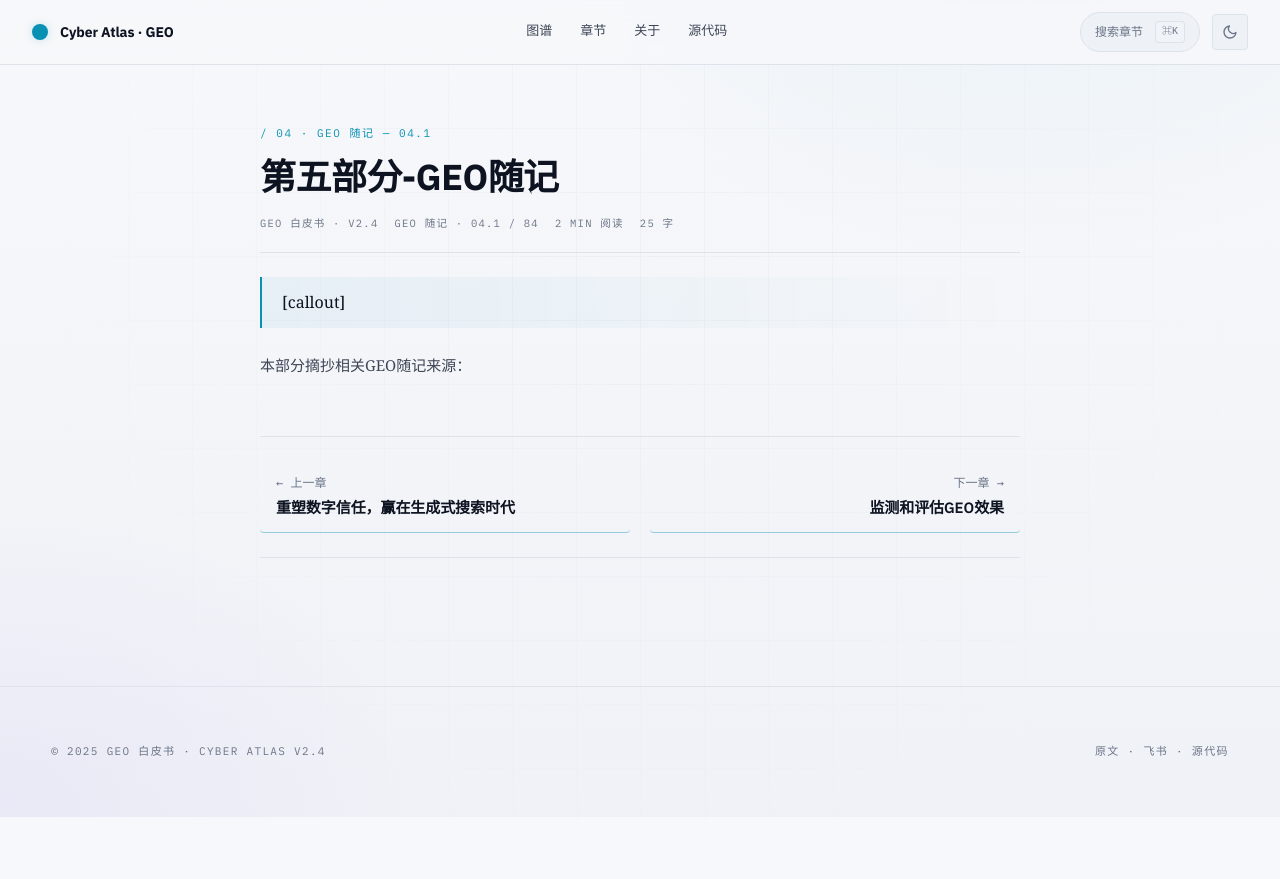
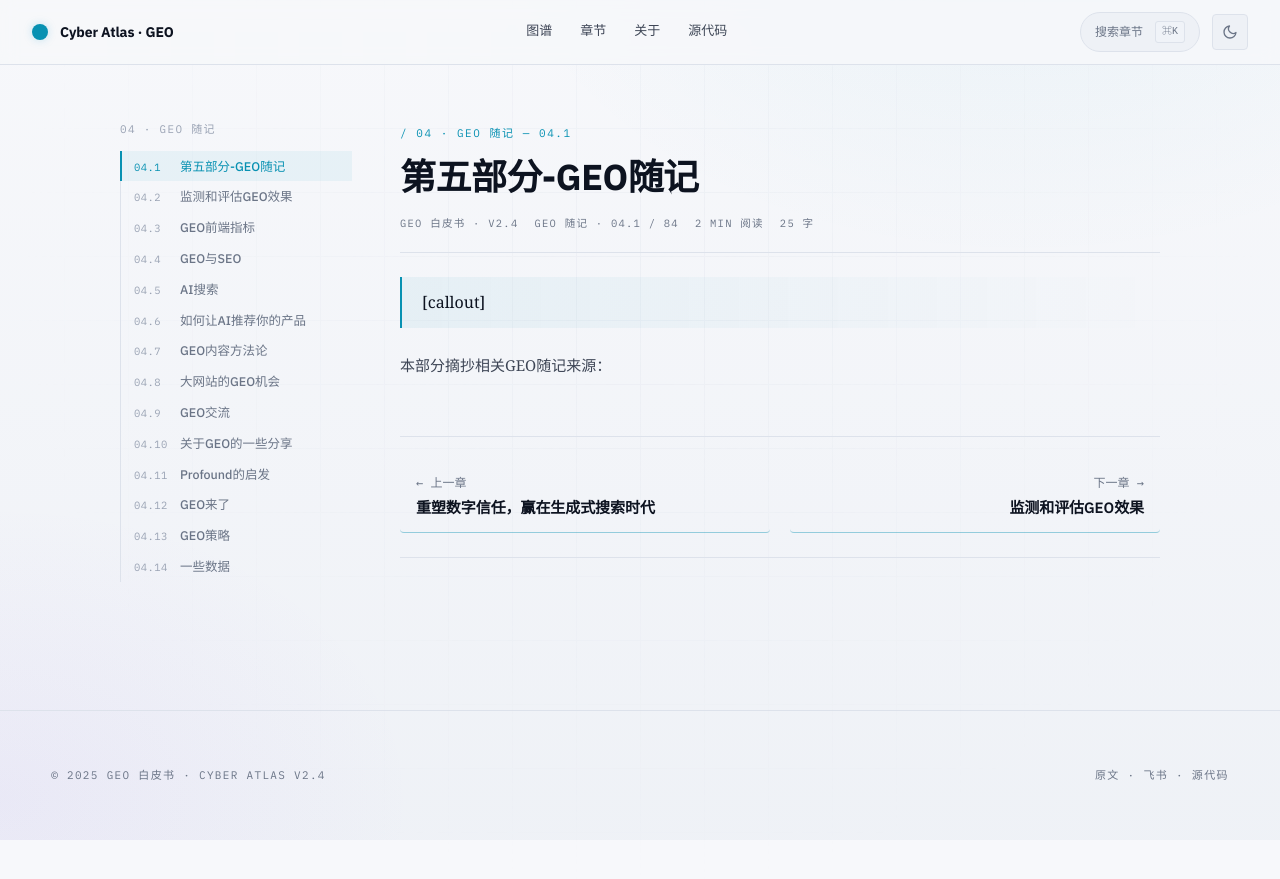
Before and after one commit to joeeeeey/geo-whitepaper, a Jekyll site: the page built from docs/pages/029-第五部分-GEO随记.md, in a window 1280 px wide. Shown: the top 879 px of the page. Built offline with Jekyll 4.4.1, drawn with Linux system fonts in a browser that asks for light colours.

Commit message:
Article sidebar: section chapter nav + nested H2 outline
The old sidebar showed only the current article's H2 outline — useless on the
many Q&A and paper-summary chapters that don't have H2 headings, and it didn't
help you jump to other chapters in the same section without going through the
section landing page first.

New sidebar:
- Header is "{section_id} · {section_name}" linking to the section landing.
- Below it: every chapter in the current section, rendered with its ord
  (e.g. 02.5) + title. The active chapter is highlighted with the cyan rail
  and a light tinted background.
- Under the active chapter only, the article's H2 outline is nested with
  scrollspy and click-to-jump (replacing what used to be a standalone list).
- Long titles clamp to 3 lines with ellipsis and a title="" tooltip on hover.

Layout adjustments:
- Sidebar width 200→240px to give the chapter labels breathing room.
- Article max-width 1128→1180px so the body keeps its 760px reading width.
- On mount, the active chapter is scrolled into view inside the sidebar.

Verified with playwright on local server at 1440x900 for three articles
(with H2s, without H2s, long-title section): outline_present=True, chap_count
matches section size, active chapter highlighted, body=760px.

Co-Authored-By: Claude Opus 4.7 (1M context) <noreply@anthropic.com>

```diff
--- a/docs/_layouts/article.html
+++ b/docs/_layouts/article.html
@@ -12,9 +12,25 @@
 {%- include nav.html -%}
 
 <main id="main" class="article">
-  <aside class="outline" aria-label="文章大纲">
-    <div class="head">本页大纲</div>
-    <ol></ol>
+  <aside class="outline" aria-label="章节导航">
+    <div class="head">
+      <a href="{{ '/sections/' | append: page.section_slug | append: '/' | relative_url }}">{{ page.section_id }} · {{ page.section_name }}</a>
+    </div>
+    <ol class="chapter-nav">
+      {%- for p in site.data.structure.pages -%}
+        {%- if p.section_id == page.section_id -%}
+        <li class="chap{% if p.url == page.url %} active{% endif %}">
+          <a href="{{ p.url | relative_url }}" title="{{ p.title }}">
+            <span class="ord">{{ p.ord }}</span>
+            <span class="t">{{ p.title }}</span>
+          </a>
+          {%- if p.url == page.url -%}
+          <ol class="h2-list" data-h2></ol>
+          {%- endif -%}
+        </li>
+        {%- endif -%}
+      {%- endfor -%}
+    </ol>
   </aside>
 
   <article class="body">
--- a/docs/assets/css/styles.css
+++ b/docs/assets/css/styles.css
@@ -345,26 +345,45 @@ section.block:first-of-type { margin-top: 0; }
   box-shadow: 0 0 12px var(--accent-glow);
 }
 .article {
-  max-width: 1128px; margin: 0 auto;
+  max-width: 1180px; margin: 0 auto;
   padding: var(--s-9) clamp(20px, 4vw, 56px) var(--s-12);
-  display: grid; grid-template-columns: 200px minmax(0, 760px);
+  display: grid; grid-template-columns: 240px minmax(0, 760px);
   justify-content: center;
-  gap: var(--s-9); align-items: start;
+  gap: var(--s-8); align-items: start;
 }
 .article--no-outline { grid-template-columns: minmax(0, 760px); }
-.outline { position: sticky; top: 96px; font-family: var(--font-mono); font-size: 12px; max-height: calc(100vh - 120px); overflow-y: auto; }
+.outline { position: sticky; top: 96px; font-family: var(--font-mono); max-height: calc(100vh - 120px); overflow-y: auto; padding-right: var(--s-2); }
+.outline::-webkit-scrollbar { width: 6px; }
+.outline::-webkit-scrollbar-thumb { background: var(--line-2); border-radius: 3px; }
 .outline .head { color: var(--text-faint); text-transform: uppercase; letter-spacing: .12em; margin-bottom: var(--s-3); font-size: 11px; }
-.outline ol { list-style: none; padding: 0; margin: 0; border-left: 1px solid var(--line); }
-.outline li {
-  padding: 8px var(--s-3); border-left: 2px solid transparent; margin-left: -1px;
-  cursor: pointer; color: var(--text-muted);
-  display: flex; justify-content: space-between; gap: var(--s-3);
-  line-height: 1.4;
+.outline .head a { color: inherit; border-bottom: none; }
+.outline .head a:hover { color: var(--accent); }
+.outline .chapter-nav { list-style: none; padding: 0; margin: 0; border-left: 1px solid var(--line); }
+.outline .chap { margin: 0; padding: 0; }
+.outline .chap > a {
+  display: grid; grid-template-columns: 38px 1fr; gap: var(--s-2);
+  padding: 6px var(--s-3); color: var(--text-muted);
+  border-left: 2px solid transparent; margin-left: -1px;
+  align-items: baseline; text-decoration: none;
+  transition: color 160ms, border-color 160ms, background 160ms;
 }
-.outline li:hover { color: var(--text-primary); }
-.outline li.active { color: var(--accent); border-left-color: var(--accent); }
-.outline li .min { font-size: 10px; color: var(--text-faint); flex: 0 0 auto; white-space: nowrap; }
-.outline li > span:first-child { flex: 1; min-width: 0; word-break: break-word; }
+.outline .chap > a:hover { color: var(--text-primary); background: color-mix(in oklab, var(--accent) 5%, transparent); }
+.outline .chap.active > a { color: var(--accent); border-left-color: var(--accent); background: color-mix(in oklab, var(--accent) 6%, transparent); }
+.outline .chap .ord { color: var(--text-faint); font-size: 10.5px; letter-spacing: .04em; }
+.outline .chap.active .ord { color: var(--accent); }
+.outline .chap .t {
+  font-family: var(--font-sans); font-size: 12.5px; line-height: 1.45; font-weight: 500;
+  display: -webkit-box; -webkit-line-clamp: 3; line-clamp: 3; -webkit-box-orient: vertical;
+  overflow: hidden; word-break: break-word;
+}
+.outline .h2-list { list-style: none; padding: 0; margin: 4px 0 var(--s-3); border-left: 1px solid var(--line); margin-left: 28px; }
+.outline .h2-list li {
+  padding: 4px 10px; font-size: 11.5px; color: var(--text-muted); cursor: pointer;
+  border-left: 2px solid transparent; margin-left: -1px; line-height: 1.4;
+  transition: color 160ms, border-color 160ms;
+}
+.outline .h2-list li:hover { color: var(--text-primary); }
+.outline .h2-list li.active { color: var(--accent); border-left-color: var(--accent); }
 
 .body { min-width: 0; width: 100%; }
 .body .kicker { font-family: var(--font-mono); font-size: 11px; color: var(--accent); letter-spacing: .14em; text-transform: uppercase; display: inline-block; transition: opacity 160ms; border-bottom: none; }
--- a/docs/assets/js/app.js
+++ b/docs/assets/js/app.js
@@ -183,33 +183,35 @@
     window.addEventListener("resize", update);
   }
 
-  /* -------- Outline scrollspy -------- */
+  /* -------- Outline: section chapter nav + active chapter H2 scrollspy -------- */
   function mountOutline() {
-    const list = $(".outline ol");
-    if (!list) return;
-    // Auto-id any h2 that lacks one
+    const outline = $(".outline");
+    if (!outline) return;
+    // Ensure the active chapter row is in view inside the sidebar on load.
+    const activeChap = outline.querySelector(".chap.active");
+    if (activeChap) {
+      const wrap = outline;
+      const r = activeChap.getBoundingClientRect();
+      const wr = wrap.getBoundingClientRect();
+      if (r.top < wr.top || r.bottom > wr.bottom) {
+        wrap.scrollTop = activeChap.offsetTop - 80;
+      }
+    }
+    // Populate the active chapter's H2 sub-list.
+    const subList = outline.querySelector("[data-h2]");
+    if (!subList) return;
     $$(".body h2").forEach((h, i) => {
       if (!h.id) h.id = "h-" + (i + 1);
     });
     const heads = $$(".body h2[id]");
     if (!heads.length) {
-      const outline = $(".outline");
-      if (outline) outline.remove();
-      $(".article")?.classList.add("article--no-outline");
+      subList.remove();
       return;
     }
-    list.innerHTML = heads
-      .map(
-        (h, i) => `
-        <li data-id="${h.id}">
-          <span><span style="color:var(--text-faint);margin-right:8px;">${String(
-            i + 1
-          ).padStart(2, "0")}</span>${h.textContent}</span>
-          <span class="min">${h.dataset.min || ""}</span>
-        </li>`
-      )
+    subList.innerHTML = heads
+      .map((h) => `<li data-id="${h.id}">${h.textContent}</li>`)
       .join("");
-    list.addEventListener("click", (e) => {
+    subList.addEventListener("click", (e) => {
       const li = e.target.closest("li");
       if (!li) return;
       document.getElementById(li.dataset.id)?.scrollIntoView({
@@ -221,7 +223,7 @@
       (entries) => {
         entries.forEach((en) => {
           if (en.isIntersecting) {
-            list.querySelectorAll("li").forEach((li) =>
+            subList.querySelectorAll("li").forEach((li) =>
               li.classList.toggle("active", li.dataset.id === en.target.id)
             );
           }
```
